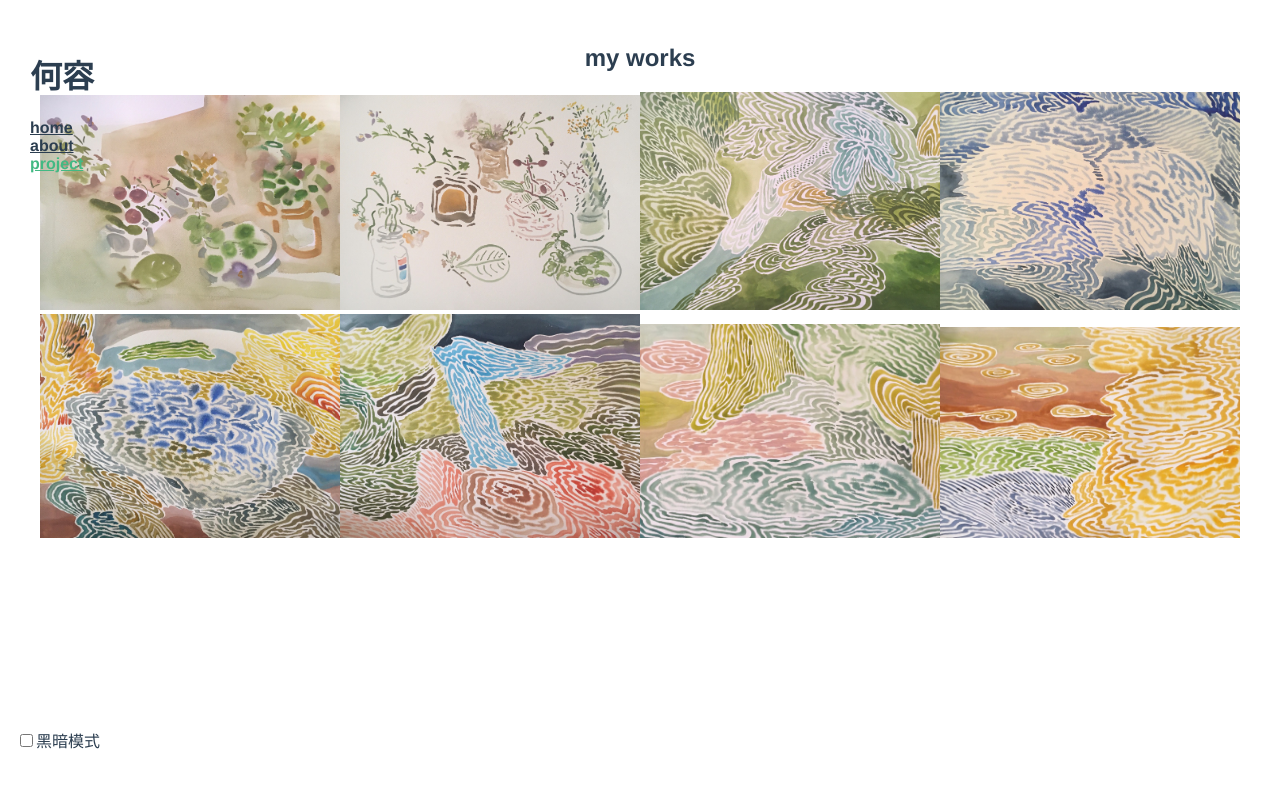
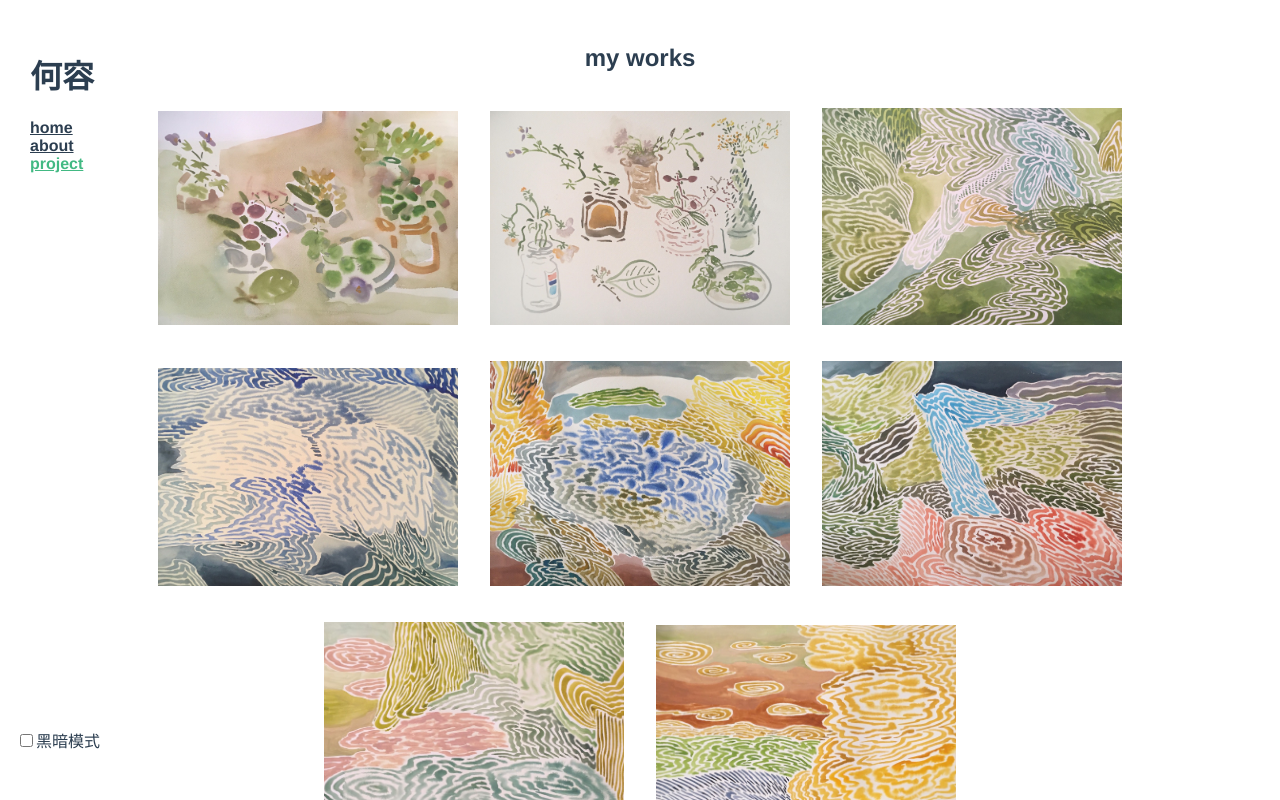
Before and after one commit to jungleft/jungho, a Vue app: page /#/project in a window 1280 px wide. Built offline with nearby package versions, Linux system fonts and the light colour scheme.

Commit message:
Update project.vue

```diff
--- a/src/components/project.vue
+++ b/src/components/project.vue
@@ -77,6 +77,7 @@ export default {
 
 .work {
   display: inline-block;
+  padding: 1em;
 }
 
 .work img {
```
